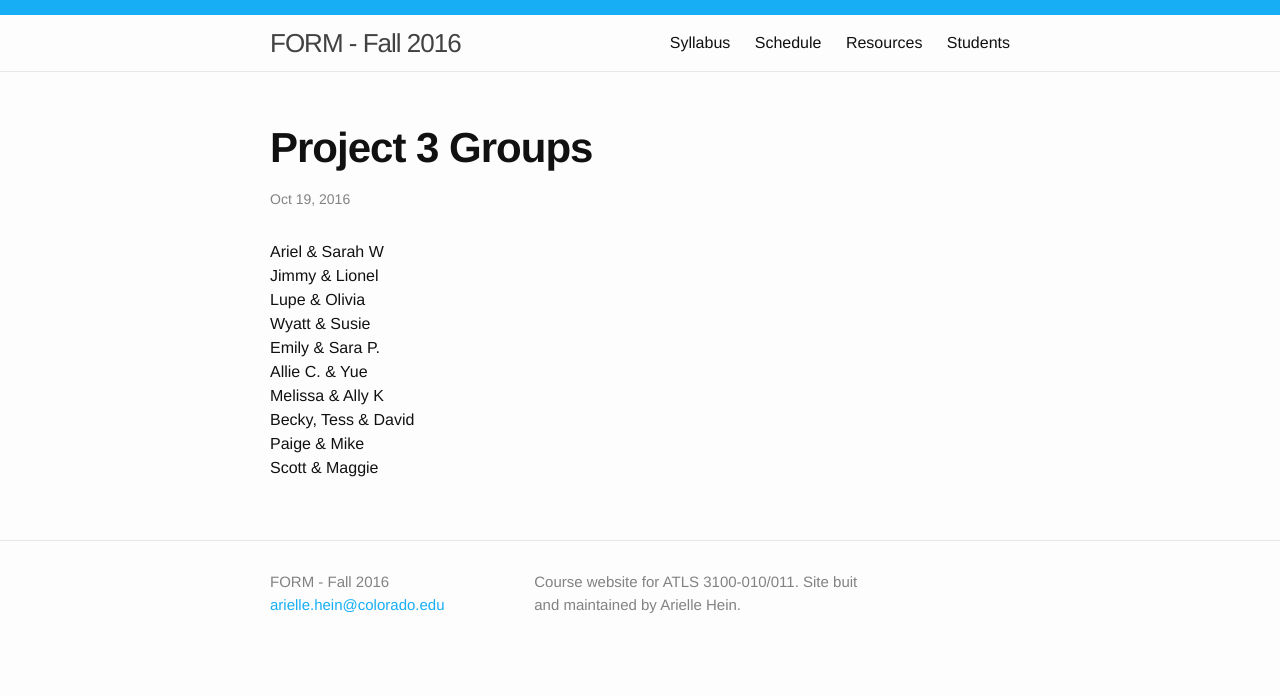
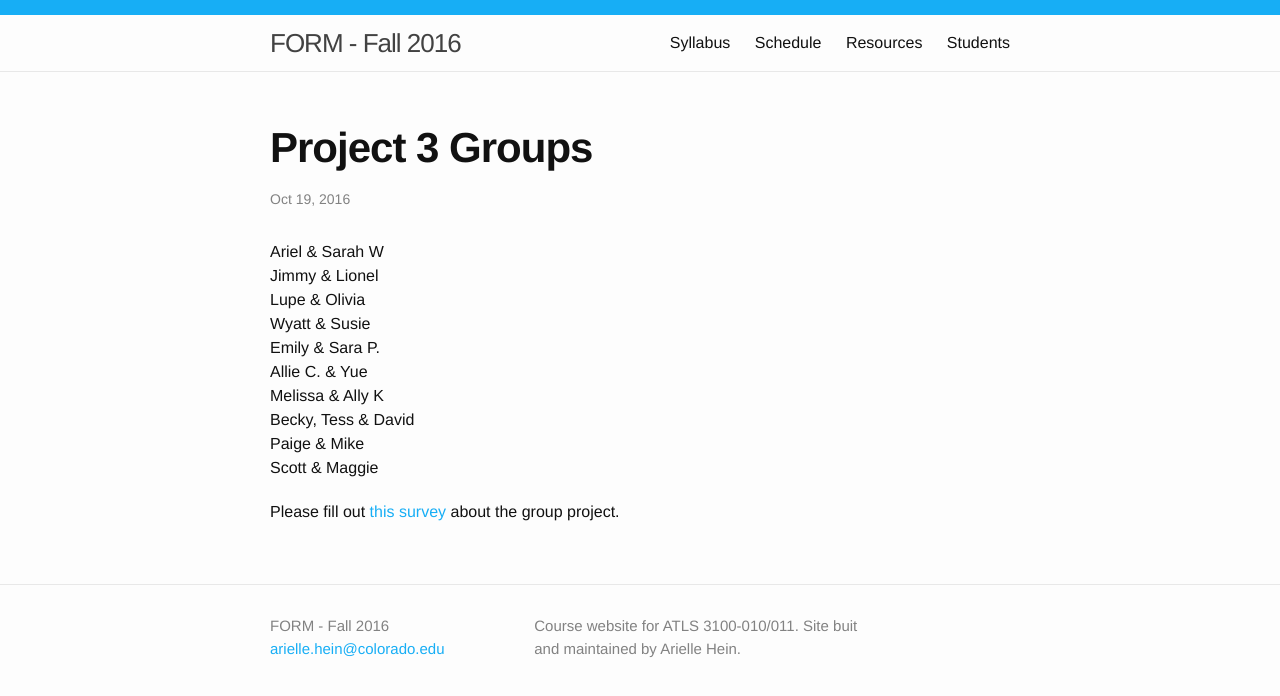
Before and after one commit to coloringchaos/form-fall-16, a Jekyll site: the page built from _posts/2016-10-19-p3-groups.md, in a window 1280 px wide. Shown: the top 696 px of the page. Built offline with Jekyll 4.4.1, drawn with Linux system fonts in a browser that asks for light colours.

Commit message:
survey link

```diff
--- a/_posts/2016-10-19-p3-groups.md
+++ b/_posts/2016-10-19-p3-groups.md
@@ -16,3 +16,5 @@ Melissa & Ally K <br>
 Becky, Tess & David <br>
 Paige & Mike <br>
 Scott & Maggie
+
+Please fill out [this survey](https://docs.google.com/a/colorado.edu/forms/d/e/1FAIpQLSfXcLkZaGt1Jo3d0xTa_0bqaj5-WvxcXNGt9ravQZH6FuqVSw/viewform) about the group project.
```
